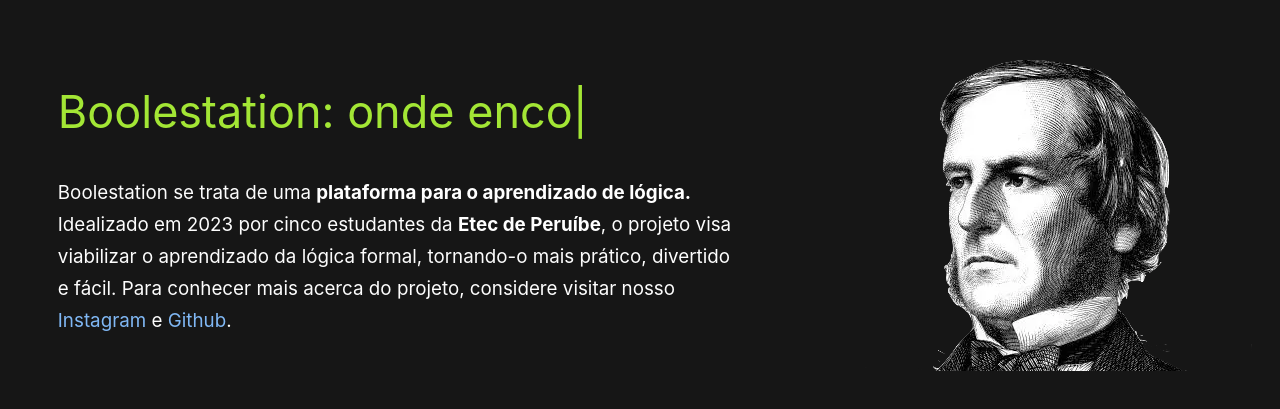
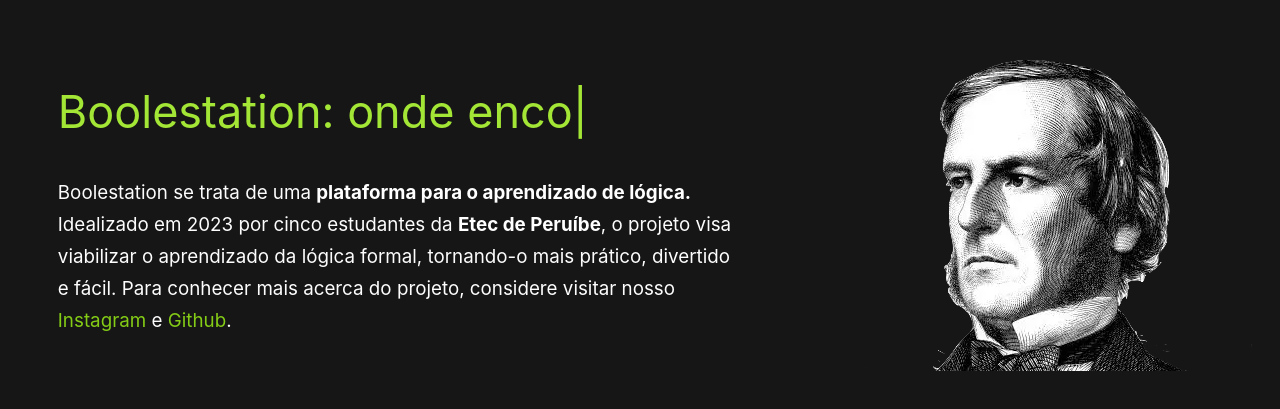
Before and after one commit to Etec-SA/boolestation-web, a Next.js app: page /atoms/BoolestationIntroduction in a window 1280 px wide. Shown: the part 153-562 px from the top of the page. Built offline with nearby package versions, Linux system fonts and the light colour scheme.

Commit message:
fix: change text color

```diff
--- a/src/pages/atoms/BoolestationIntroduction.tsx
+++ b/src/pages/atoms/BoolestationIntroduction.tsx
@@ -29,8 +29,14 @@
           viabilizar o aprendizado da lógica formal, tornando-o mais prático,
           divertido e fácil. Para conhecer mais acerca do projeto, considere
           visitar nosso{' '}
-          <ExtLink href="https://instagram.com/boolestation">Instagram</ExtLink>{' '}
-          e <ExtLink href="https://github.com/etec-sa/">Github</ExtLink>.
+          <ExtLink href="https://instagram.com/boolestation">
+            <span className="text-lime-500">Instagram</span>
+          </ExtLink>{' '}
+          e{' '}
+          <ExtLink href="https://github.com/etec-sa/">
+            <span className="text-lime-500">Github</span>
+          </ExtLink>
+          .
         </p>
       </div>
 
```
